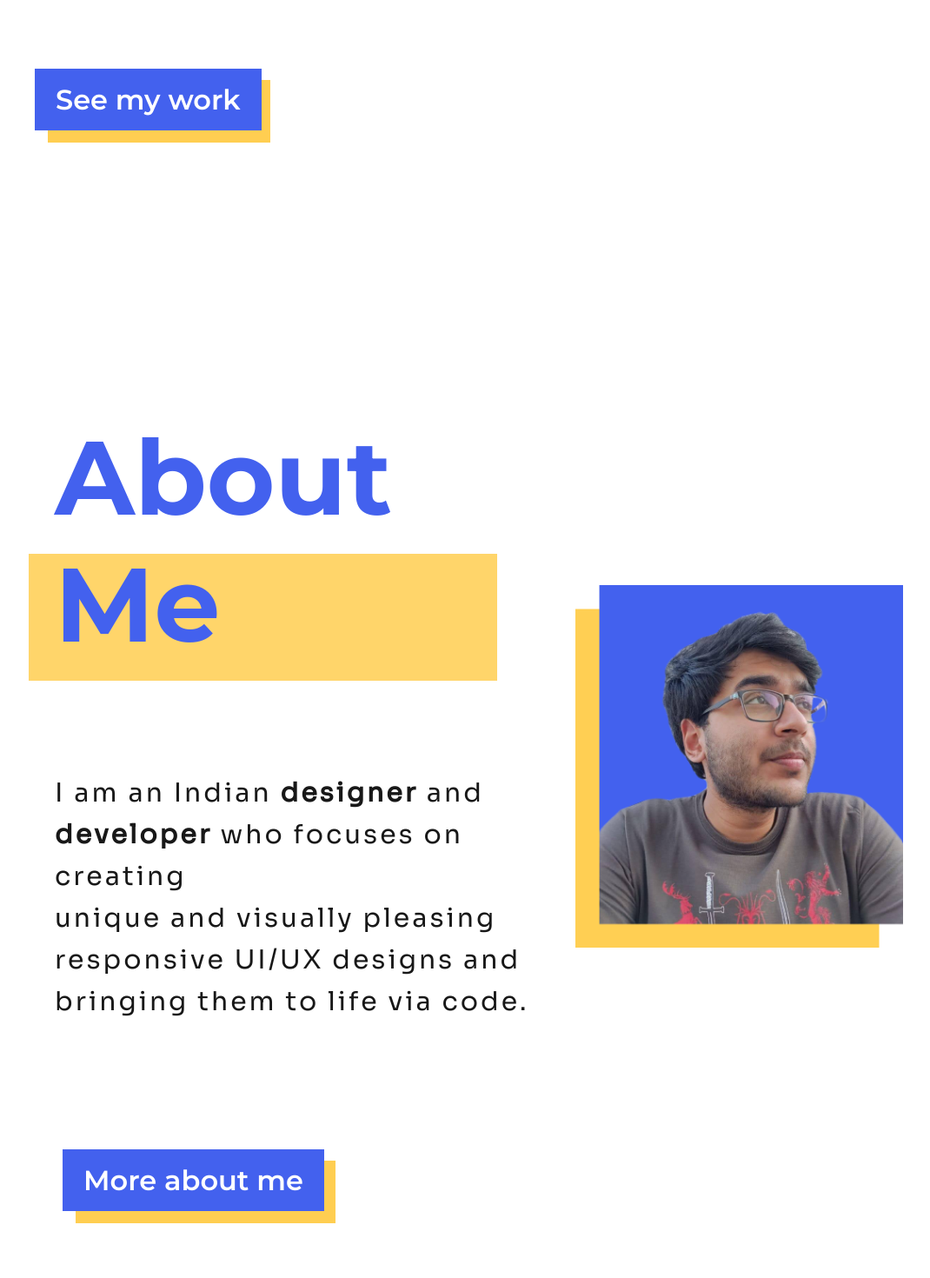
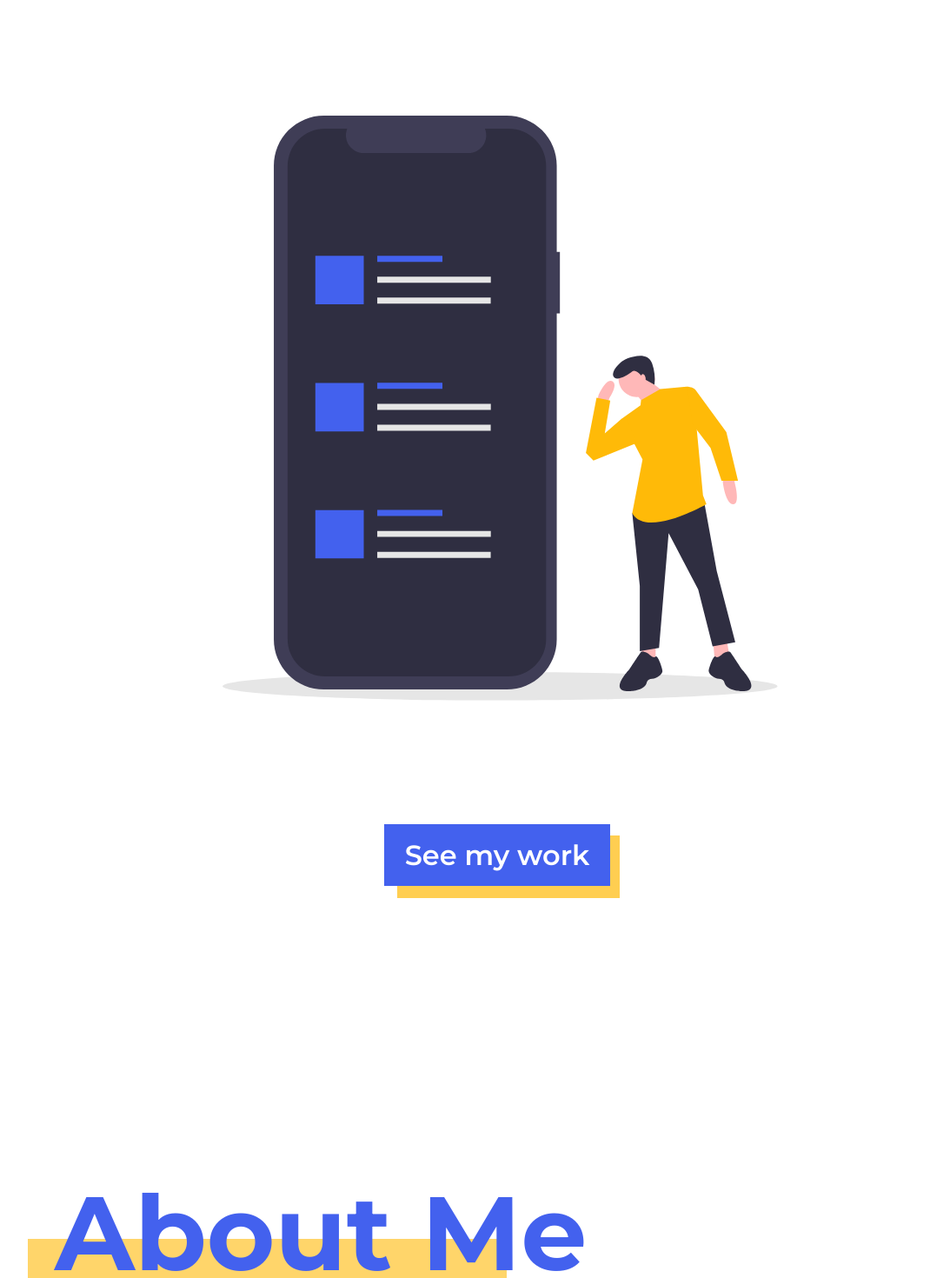
Before and after one commit to Scavengerizer/Portfolio, a React (Create React App) app: page / in a window 1280 px wide. Shown: the part 680-2150 px from the top of the page at 87% size, without its empty margins (65-1135 px from the left). Built offline with nearby package versions, Linux system fonts and the light colour scheme.

Commit message:
starting with 900px query

```diff
--- a/src/components/02 home.js
+++ b/src/components/02 home.js
@@ -15,15 +15,19 @@ function Home() {
               Hi, I am Himanshu Goel. I am a UI/UX<br></br> Designer and a
               Front-end Developer.
             </p>
-            <div className='btn'>
-              <a>See my work</a>
-              <div className='bg'></div>
-            </div>
           </div>
           <div className='home-pic'>
             <img src={landing_image} alt='' />
           </div>
         </div>
+
+        <div className='btn-cont'>
+          <div className='btn'>
+            <a>See my work</a>
+            <div className='bg'></div>
+          </div>
+        </div>
+
         <div className='scroll-anim'></div>
       </div>
     </div>
--- a/src/components/03 about.js
+++ b/src/components/03 about.js
@@ -5,19 +5,18 @@ function About() {
   return (
     <div className='about'>
       <div className='container'>
+        <div className='about-h1'>
+          <h1>About Me</h1>
+        </div>
+
         <div className='row'>
           <div className='about-text'>
-            <h1>About Me</h1>
             <p>
               I am an Indian <b>designer</b> and <br></br> <b>developer</b> who
               focuses on creating<br></br>
               unique and visually pleasing<br></br> responsive UI/UX designs and
               <br></br> bringing them to life via code.
             </p>
-            <div className='btn'>
-              <a>More about me</a>
-              <div className='bg'></div>
-            </div>
           </div>
           <div className='about-pic col center'>
             <img src={pic} alt='' />
--- a/src/components/05 contact.js
+++ b/src/components/05 contact.js
@@ -19,7 +19,7 @@ function Contact() {
               <h5>Let’s get started</h5>
               <div className='links'>
                 <div className='link'>
-                  <div className='row'>
+                  <div className='row center'>
                     <img src={email} alt='' />
                     <a href='#'>Email</a>
                   </div>
--- a/src/styles/components/02 home.scss
+++ b/src/styles/components/02 home.scss
@@ -41,7 +41,12 @@
       letter-spacing: 2px;
       opacity: 0.98;
     }
-
+  }
+  .btn-cont {
+    width: 100%;
+    // display: inline-block;
+    // margin: 0 auto;
+    // text-align: center;
     .btn {
       margin-left: 1.5em;
       display: inline-block;
@@ -58,6 +63,7 @@
         background-color: $blue;
         border: none;
         z-index: 2;
+        // text-align: center;
       }
 
       .bg {
--- a/src/styles/components/03 about.scss
+++ b/src/styles/components/03 about.scss
@@ -4,18 +4,10 @@
   min-height: 100vh;
   margin-top: 12em;
   .container {
-    .row {
-      justify-content: space-between;
-      .about-pic {
-        // background: aqua;
-        margin-right: 5em;
-        min-width: 300px;
-      }
-      .about-text {
+    .about-h1 {
       display: block;
       margin-left: 2em;
-        // background: aqua;
-
+    }
     h1 {
       margin-top: 1em;
       position: relative;
@@ -37,6 +29,18 @@
       left: -5%;
       opacity: 0.6;
     }
+    .row {
+      justify-content: space-between;
+      .about-pic {
+        // background: aqua;
+        margin-right: 5em;
+        min-width: 300px;
+      }
+      .about-text {
+        display: block;
+        margin-left: 2em;
+        // background: aqua;
+
         p {
           margin: 4em 0;
           letter-spacing: 3px;
@@ -46,34 +50,34 @@
           line-height: 1.6;
           color: $dark-grey;
         }
-        .btn {
-          margin-left: 1.5em;
-          display: inline-block;
+        // .btn {
+        //   margin-left: 1.5em;
+        //   display: inline-block;
 
-          a {
-            position: relative;
-            width: 18rem;
-            height: 4.5rem;
-            padding: 0.5em 0.75em;
-            color: $white;
-            top: 42px;
-            left: -15px;
-            font-size: 2rem;
-            font-family: $M;
-            background-color: $blue;
-            border: none;
-            z-index: 2;
-          }
+        //   a {
+        //     position: relative;
+        //     width: 18rem;
+        //     height: 4.5rem;
+        //     padding: 0.5em 0.75em;
+        //     color: $white;
+        //     top: 42px;
+        //     left: -15px;
+        //     font-size: 2rem;
+        //     font-family: $M;
+        //     background-color: $blue;
+        //     border: none;
+        //     z-index: 2;
+        //   }
 
-          .bg {
-            display: block;
-            width: 18.7rem;
-            height: 4.5rem;
-            background-color: $yellow;
-            opacity: 0.7;
+        //   .bg {
+        //     display: block;
+        //     width: 18.7rem;
+        //     height: 4.5rem;
+        //     background-color: $yellow;
+        //     opacity: 0.7;
+        //   }
+        // }
       }
     }
   }
 }
-  }
-}
--- a/src/styles/components/04 work.scss
+++ b/src/styles/components/04 work.scss
@@ -30,9 +30,10 @@
         }
       }
       .cases {
-        width: 1200px;
+        width: 100%;
+        // width: 1200px;
         margin: 0 auto;
-        justify-content: space-between;
+        justify-content: space-evenly;
 
         .case-text {
           h4 {
@@ -78,6 +79,7 @@
           }
         }
         .case-section1 {
+          margin-left: 0em;
           .case {
             .img2 {
               width: 100%;
--- a/src/styles/components/05 contact.scss
+++ b/src/styles/components/05 contact.scss
@@ -53,11 +53,12 @@
             grid-template-rows: 1fr 1fr;
             .link {
               margin-bottom: 4.5em;
+              // margin: auto;
               .row {
                 justify-content: flex-start;
                 a {
                   padding-left: 1em;
-                  margin-right: 5em;
+                  // margin-right: 5em;
                   color: $dark-grey;
                   font: 600 2rem $M;
                 }
--- a/src/styles/components/07 media queries.scss
+++ b/src/styles/components/07 media queries.scss
@@ -0,0 +1,72 @@
+@media (max-width: 1368px) {
+  .home {
+    .container {
+      .row {
+        flex-direction: column;
+        justify-content: center;
+        align-items: center;
+        // .home-text {
+        // }
+        .home-pic {
+          // margin: 0 auto;
+          margin-right: 0em;
+          margin-top: 5em;
+        }
+      }
+      .btn-cont {
+        margin-top: 7em;
+        text-align: center;
+      }
+    }
+  }
+  .about {
+    .container {
+      .row {
+        flex-direction: column-reverse;
+        .about-pic {
+          margin-top: 9em;
+          margin-right: 0em;
+        }
+        .about-text {
+          margin: 0 auto;
+        }
+      }
+    }
+  }
+  .work {
+    .container {
+      .cases {
+        // width: 0px;
+        // background-color: green;
+        flex-direction: column-reverse;
+        justify-content: center;
+        // justify-content: center;
+        align-items: center;
+      }
+      .case-section1 {
+        margin: 0;
+        // justify-content: center;
+        // align-items: center;
+      }
+    }
+  }
+  .contact {
+    .container {
+      .contact-contents {
+        .row {
+          justify-content: center;
+        }
+        .contact-text {
+          display: flex;
+          flex-direction: column;
+          justify-content: center;
+          align-items: center;
+          width: 100%;
+        }
+        .contact-image {
+          display: none;
+        }
+      }
+    }
+  }
+}
```
Lines whose indentation alone changed are shown as unchanged.
